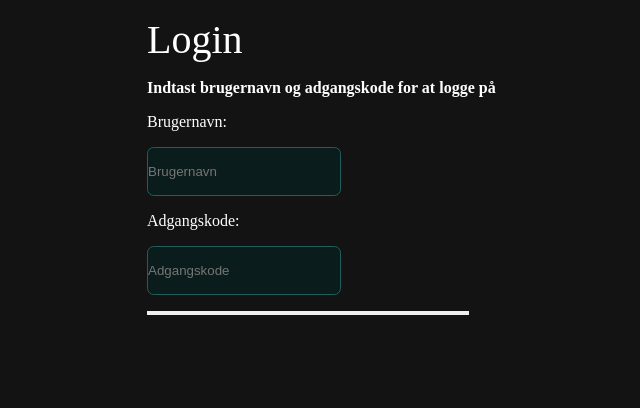
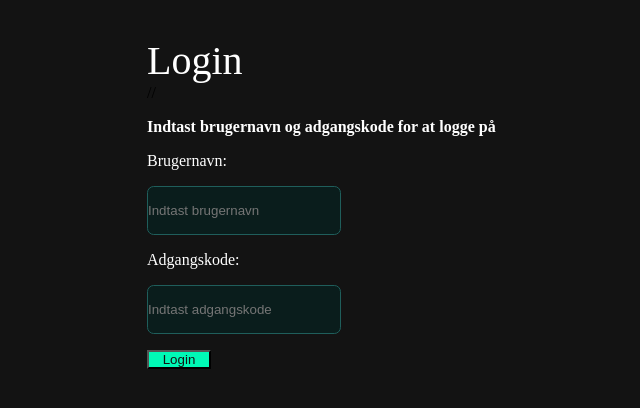
Before and after one commit to Nairtoch/strings_online, a React (Create React App) app: page /Login in a window 1280 px wide. Shown: the top 408 px of the page, without its empty margins (173-813 px from the left). Built offline with nearby package versions, Linux system fonts and the light colour scheme.

Commit message:
Login update - kalder nu fra API'et

```diff
--- a/src/App.scss
+++ b/src/App.scss
@@ -104,6 +104,7 @@ body {
         padding: 2vh 0;
         margin: 2vh 0 ;
         width: 30%;
+        color: #00F9B6;
         background-color: #0A1D1C;
         border: solid 1px #1F5E5B;
         border-radius: 0.5em;
@@ -117,6 +118,8 @@ body {
         margin: 0;
         padding: 0;
         height: 100%;
-        width: 100%;
+        width: 10%;
+        color: #131313;
+        background-color: #00F9B6;
     }
 }
--- a/src/Components/Pages/Login.jsx
+++ b/src/Components/Pages/Login.jsx
@@ -1,41 +1,125 @@
-import { useState } from "react";
 import { useForm } from "react-hook-form";
+import { useAuth } from "../App/Auth/Auth";
+import { Page } from "../App/Layout/Layout";
+import axios from "axios";
 
-let counter = 0;
+// let counter = 0;
+
+// export const Login = () => {
+//     const { register, handleSubmit, formState: { errors } } = useForm();
+//     const onSubmit = (d) => alert("You are now logged in!");
+//     // const [loginData, setLoginData] = useAuth();
+
+//     return (
+//         <form onSubmit={handleSubmit(onSubmit)} className="LoginForm">
+//             <h2>Login</h2>
+//             <p>Indtast brugernavn og adgangskode for at logge på</p>
+//             <label className="col-1">
+//                 Brugernavn:
+//                 <input type="text" id="username" placeholder="Brugernavn" {...register("username", { required: true })} />
+//                 {errors.username && (
+//                     <span>
+//                         Indtast venligst dit brugernavn!
+//                     </span>
+//                 )}
+//             </label>
+//             <label className="col-1">
+//                 Adgangskode:
+//                 <input type="password" id="password" placeholder="Adgangskode" {...register("password", { required: true })} />
+//                 {errors.password && (
+//                     <span>
+//                         Du skal udfylde din adgangskode!
+//                     </span>
+//                 )}
+//             </label>
+
+//             <div className="col-2">
+//                 <button type="submit" value="Login" />
+//             </div>
+//         </form>
+//     )
+// }
+
+// Learn Form Hooks properly
 
 export const Login = () => {
-    const { register, handleSubmit, formState: { errors } } = useForm();
-    const onSubmit = (d) => alert("You are now logged in!");
-    // const [loginData, setLoginData] = useState("");
+    const {
+        register,
+        handleSubmit,
+        formState: { errors },
+    } = useForm();
+    const { loginData, setLoginData } = useAuth();
+
+    const sendLoginRequest = async (data, e) => {
+        e.target.reset();
+        const formData = new FormData();
+        formData.append("username", data.username);
+        formData.append("password", data.password);
+        const url = "https://api.mediehuset.net/token";
+        const result = await axios.post(url, formData);
+        handleSessionData(result);
+    };
+
+    const handleSessionData = (res) => {
+        if (!res.message) {
+            setLoginData(res.data);
+            sessionStorage.setItem("token", JSON.stringify(res.data));
+        }
+    }
+
+    const logOut = () => {
+        sessionStorage.removeItem('token')
+        setLoginData('')
+    }
 
     return (
-        <form onSubmit={handleSubmit(onSubmit)} className="LoginForm">
+        <Page>
+            {!loginData && !loginData.username ? (
+                <form onSubmit={handleSubmit(sendLoginRequest)} className="LoginForm">
                     <h2>Login</h2>
-            <p>Indtast brugernavn og adgangskode for at logge på</p>
+//            <p>Indtast brugernavn og adgangskode for at logge på</p>
+                    <div>
                         <label className="col-1">
                             Brugernavn:
-                <input type="text" id="username" placeholder="Brugernavn" {...register("username", { required: true })} />
+                            <input
+                                type="text"
+                                id="username"
+                                placeholder="Indtast brugernavn"
+                                {...register("username", { required: true })}
+                            />
+                        </label>
                         {errors.username && (
                             <span>
-                        Indtast venligst dit brugernavn!
+                                Du skal udfylde dit brugernavn!
                             </span>
                         )}
-            </label>
+                    </div>
+                    <div>
                         <label className="col-1">
                             Adgangskode:
-                <input type="password" id="password" placeholder="Adgangskode" {...register("password", { required: true })} />
+                            <input
+                                type="password"
+                                id="password"
+                                placeholder="Indtast adgangskode"
+                                {...register("password", { required: true })}
+                            />
+                        </label>
                         {errors.password && (
                             <span>
                                 Du skal udfylde din adgangskode!
                             </span>
                         )}
-            </label>
-
-            <div className="col-2">
-                <button type="submit" value="Login" />
+                    </div>
+                    <div>
+                        <button type="submit">Login</button>
                     </div>
                 </form>
-    )
+            ) :
+                <div>
+                    <p>Du er logget ind som <i>{loginData.username}</i></p>
+                    <button onClick={logOut}>Log ud</button>
+                </div>
             }
-
-// Learn Form Hooks properly
+        </Page>
+    );
+};
```
Lines whose indentation alone changed are shown as unchanged.
